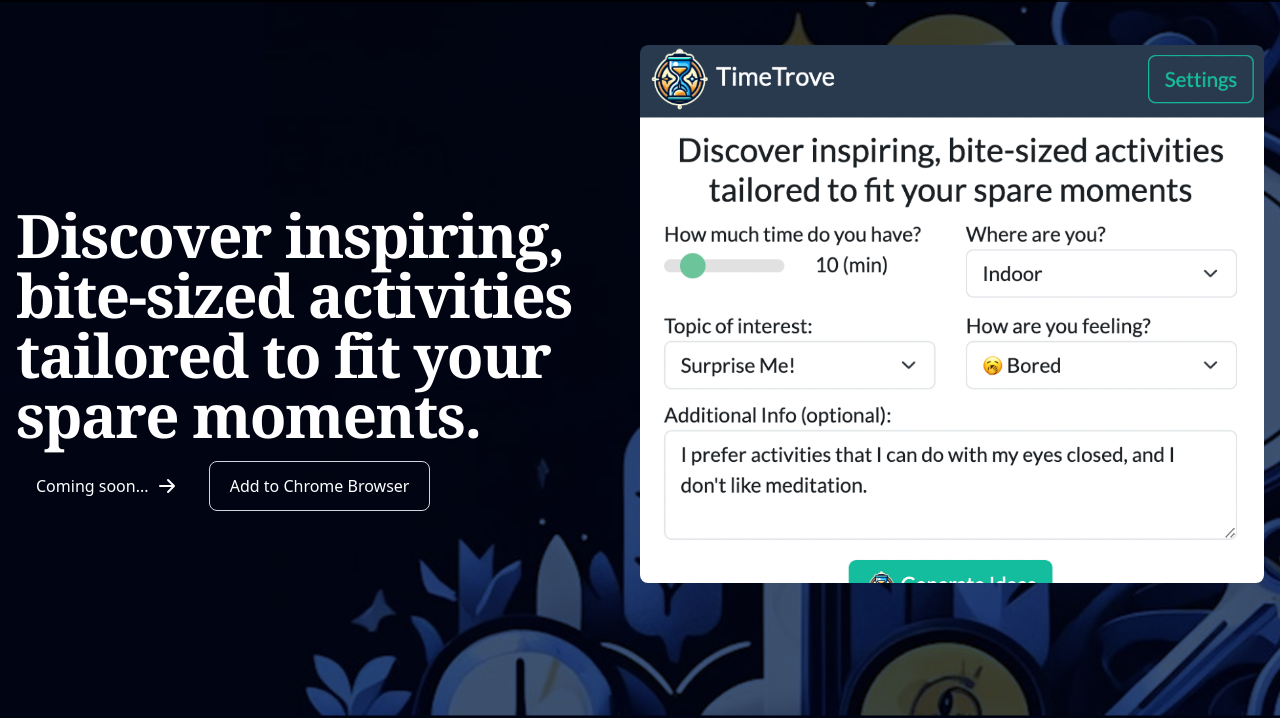
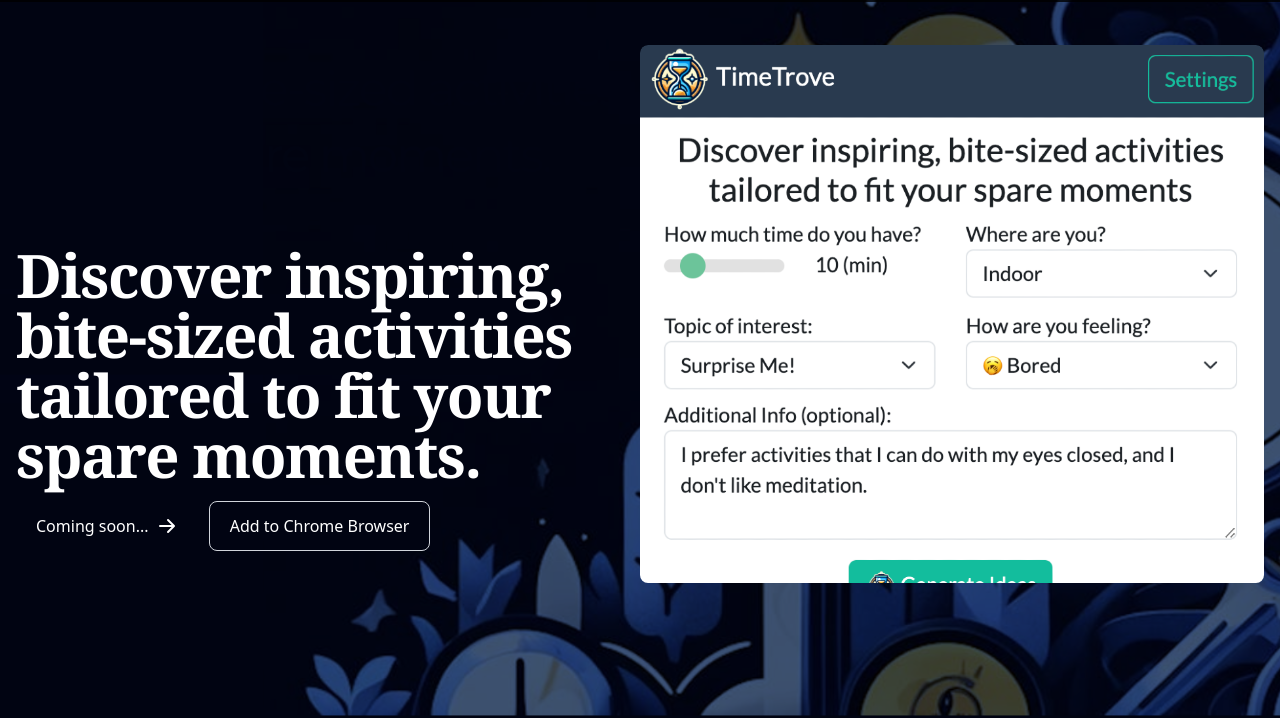
Before and after one commit to Jessyjias/TimeTrove, a browser extension: page index.html in a window 1280 px wide. Shown: the part 82-800 px from the top of the page. Drawn offline with nearby package versions, Linux system fonts and the light colour scheme.

Commit message:
update top margin h1

```diff
--- a/index.html
+++ b/index.html
@@ -52,7 +52,7 @@
   <div class="flex max-h-screen">
     <div class="grid max-w-screen-xl px-4 mx-auto lg:gap-8 xl:gap-0 lg:py-16 lg:grid-cols-2">
       <div class="mr-auto place-self-center lg:col-span-1">
-          <h1 class="mt-20 mb-4 max-w-2xl text-4xl inline-flex items-center justify-center font-extrabold font-serif tracking-tight leading-loose xl:text-6xl dark:text-white">Discover inspiring, bite-sized activities tailored to fit your spare moments.</h1>
+          <h1 class="mt-40 mb-4 max-w-2xl text-4xl inline-flex items-center justify-center font-extrabold font-serif tracking-tight leading-loose xl:text-6xl dark:text-white">Discover inspiring, bite-sized activities tailored to fit your spare moments.</h1>
           <h2 class="inline-flex items-center justify-center px-5 py-3 mr-3 text-base font-medium text-center text-white rounded-lg bg-primary-700">
               Coming soon...
               <!-- Get started now  -->
```
